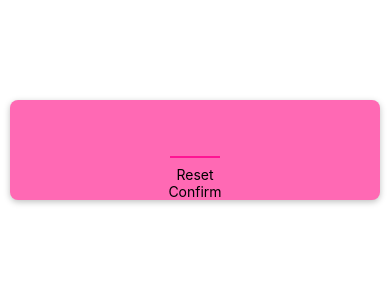
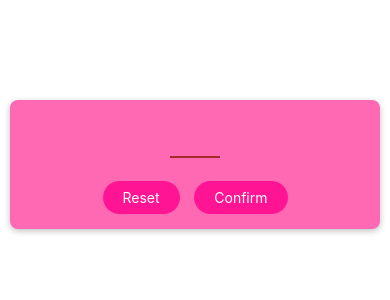
Before and after one commit to Opeyemi-Omotayo/Guess-Number-Game, a React Native app: screen / in a window 390 px wide. Shown: the top 300 px of the page. Built offline with nearby package versions, Linux system fonts and the light colour scheme.

Commit message:
visual feedback for the btn

```diff
--- a/components/micro/Button.js
+++ b/components/micro/Button.js
@@ -1,11 +1,33 @@
-import { View, Text } from "react-native";
+import { View, Text, Pressable, StyleSheet } from "react-native";
 
-const Button = ({children}) => {
+const Button = ({ children }) => {
+    const pressHandler = () => {
+        console.log('pressed')
+    }
   return (
-   <View>
-    <Text>{children}</Text>
-   </View>
-  )
-}
+    <Pressable onPress={pressHandler} style={({pressed}) => pressed ? [styles.btnContainer, styles.pressed] : styles.btnContainer} android_ripple={{color: 'hotpink'}}>
+      <View>
+        <Text style={styles.btnText}>{children}</Text>
+      </View>
+    </Pressable>
+  );
+};
 
 export default Button;
+
+const styles = StyleSheet.create({
+    btnContainer: {
+        backgroundColor:'deeppink',
+        borderRadius: 28,
+        paddingVertical: 8,
+        paddingHorizontal: 20,
+        elevation: 4
+    },
+    btnText: {
+        color: 'white',
+        textAlign: 'center'
+    },
+    pressed: {
+        opacity: 0.75,
+    }
+  });
--- a/screens/StartGameScreen.js
+++ b/screens/StartGameScreen.js
@@ -11,8 +11,10 @@ const StartGameScreen = () => {
         autoCorrect={false}
         autoCapitalize="none"
       />
-      <Button>Reset</Button>
-      <Button>Confirm</Button>
+      <View style={styles.btnContainer}>
+        <Button>Reset</Button>
+        <Button>Confirm</Button>
+      </View>
     </View>
   );
 };
@@ -36,11 +38,18 @@ const styles = StyleSheet.create({
   numberInput: {
     height: 50,
     fontSize: 32,
-    borderBottomColor: "deeppink",
+    borderBottomColor: "brown",
     borderBottomWidth: 2,
-    color: "deeppink",
+    color: "brown",
     marginVertical: 8,
     width: 50,
     fontWeight: "bold",
   },
+  btnContainer: {
+    flexDirection: 'row',
+    width: '50%',
+    marginVertical: 15,
+    alignItems: "center",
+    justifyContent: "space-between",
+  },
 });
```
